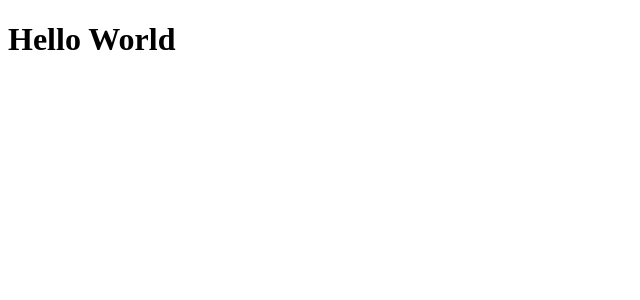
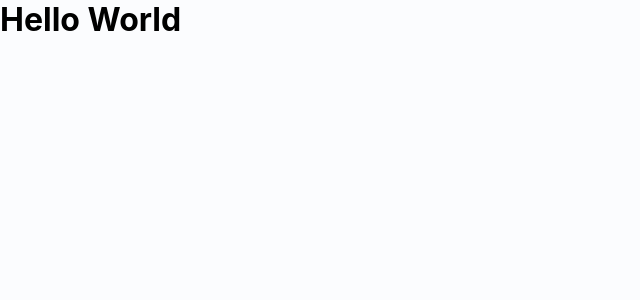
Before and after one commit to cmpsleo/glucose-monitoring, a Next.js app: page / in a window 1280 px wide. Shown: the top 300 px of the page, without its empty margins (0-640 px from the left). Built offline with nearby package versions, Linux system fonts and the light colour scheme.

Commit message:
feat: add style provider

```diff
--- /dev/null
+++ b/src/pages/_app.tsx
@@ -0,0 +1,18 @@
+import Head from "next/head";
+import { AppProps } from "next/app";
+
+import { ThemeProvider } from "@/presentation/styles";
+
+export default function App({ Component, pageProps }: AppProps) {
+  return (
+    <ThemeProvider>
+      <Head>
+        <title>Klv Member Calendar</title>
+
+        <meta name="description" content="Klv Frontend Test" />
+      </Head>
+
+      <Component {...pageProps} />
+    </ThemeProvider>
+  );
+}
```
